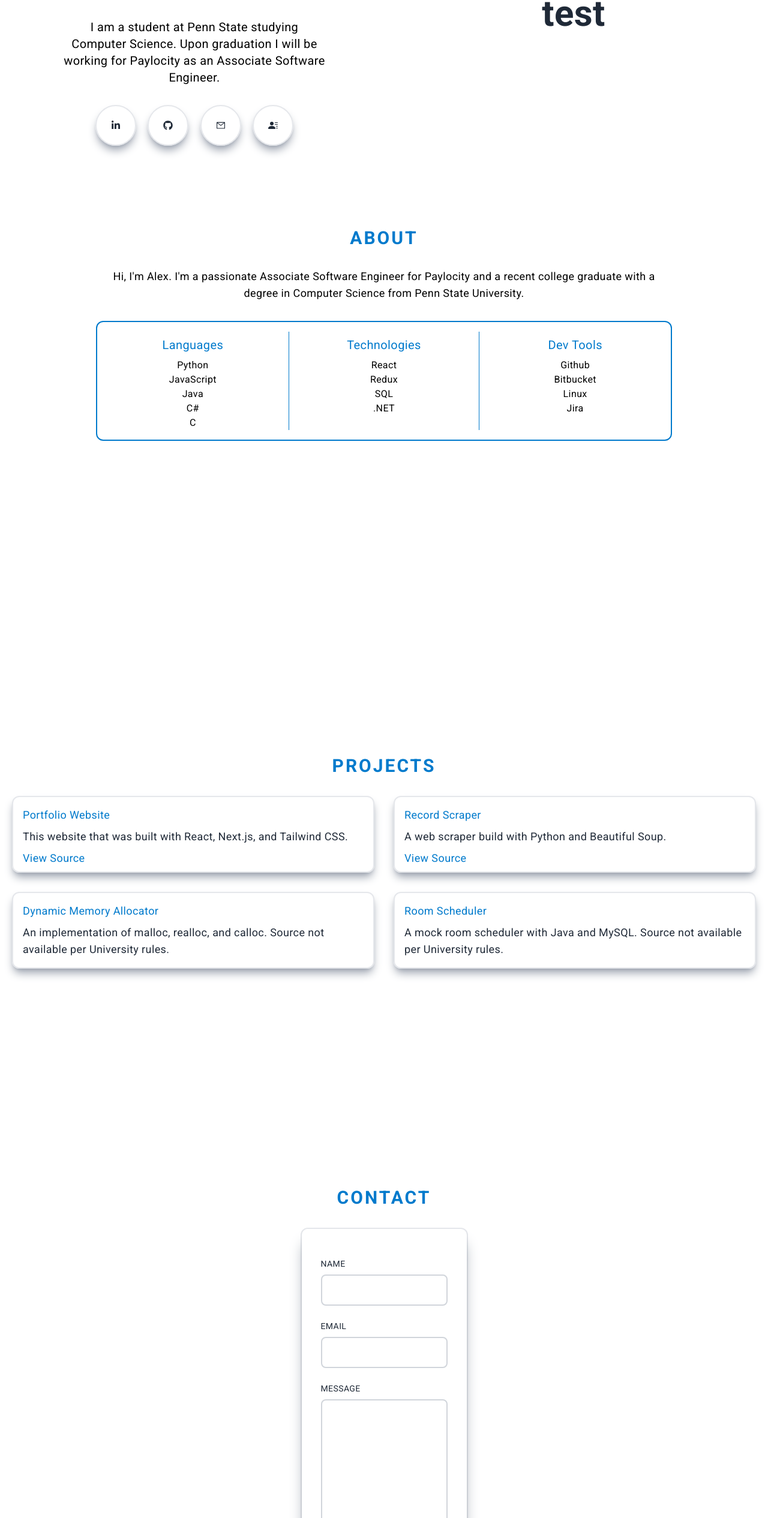
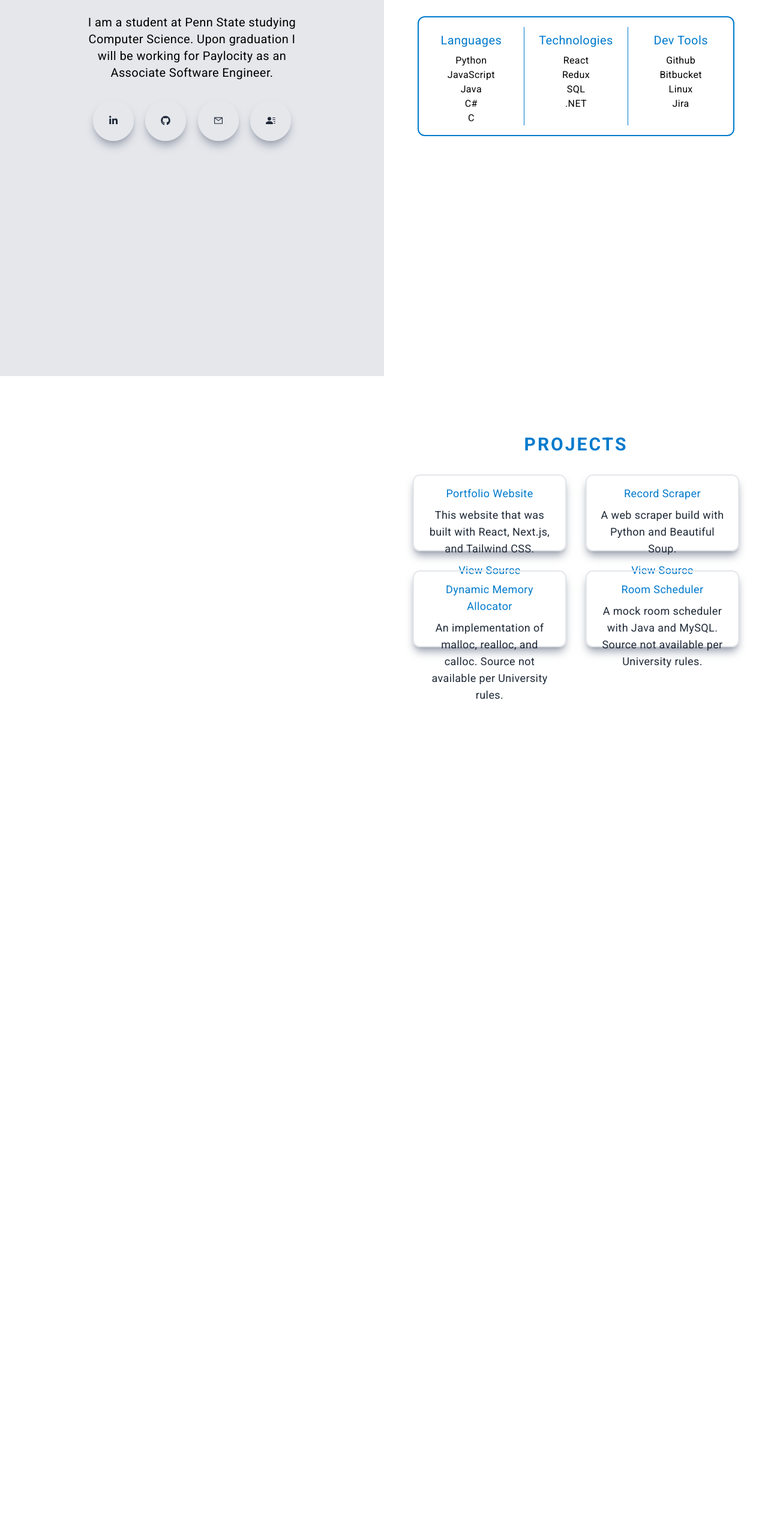
Before and after one commit to alexryan15/alexryan.pro, a Next.js app: page / in a window 1280 px wide. Shown: the part 269-2800 px from the top of the page at 60% size. After the commit the page ends 1696 px from the top, so only its background shows below. Built offline with nearby package versions, Linux system fonts and the light colour scheme.

Commit message:
added static left column and scrolling right column

```diff
--- a/components/Contact.jsx
+++ /dev/null
@@ -1,73 +0,0 @@
-import React, { useState } from "react";
-
-const Contact = () => {
-  const [name, setName] = useState("");
-  const [email, setEmail] = useState("");
-  const [message, setMessage] = useState("");
-
-  return (
-    <div id="contact" className="w-full">
-      <div className="w-11/12 md:w-full flex-1 place-items-center max-w-[50rem] m-auto px-2 py-16">
-        <h2 className="text-3xl pb-8 text-center tracking-widest uppercase text-HIGHLIGHT">
-          Contact
-        </h2>
-        <div className="border-2 rounded-xl justify-center gap-8">
-          <div className="h-auto shadow-xl shadow-gray-400 rounded-xl lg:p-4">
-            <div className="p-4">
-              <form
-                method="POST"
-                action="https://getform.io/f/52c99319-15fa-4fb0-a280-6feceb9a7fe7"
-              >
-                <div className="gap-4 w-full py-2">
-                  <div className="flex flex-col">
-                    <input
-                      type="hidden"
-                      name="_gotcha"
-                      className="hidden !important"
-                    />
-                    <label className="uppercase text-sm py-2">Name</label>
-                    <input
-                      className="border-2 rounded-lg p-3 flex border-gray-300 focus:outline-none focus:border-HIGHLIGHT"
-                      type="text"
-                      name="name"
-                      value={name}
-                      onChange={(e) => setName(e?.target?.value)}
-                      required
-                    />
-                  </div>
-                </div>
-                <div className="flex flex-col py-2">
-                  <label className="uppercase text-sm py-2">Email</label>
-                  <input
-                    className="border-2 rounded-lg p-3 flex border-gray-300 focus:outline-none focus:border-HIGHLIGHT"
-                    type="email"
-                    value={email}
-                    onChange={(e) => setEmail(e?.target?.value)}
-                    name="email"
-                    required
-                  />
-                </div>
-                <div className="flex flex-col py-2">
-                  <label className="uppercase text-sm py-2">Message</label>
-                  <textarea
-                    className="border-2 rounded-lg p-3 border-gray-300 focus:outline-none focus:border-HIGHLIGHT"
-                    rows="8"
-                    value={message}
-                    onChange={(e) => setMessage(e?.target?.value)}
-                    name="message"
-                    required
-                  ></textarea>
-                </div>
-                <button className="w-full p-4 text-gray-100 mt-4">
-                  Send Message
-                </button>
-              </form>
-            </div>
-          </div>
-        </div>
-      </div>
-    </div>
-  );
-};
-
-export default Contact;
--- a/components/Main/Main.jsx
+++ b/components/Main/Main.jsx
@@ -1,46 +1,15 @@
 import React from "react";
-import MainMobileItem from "./MainMobileItem";
-import { AiOutlineMail } from "react-icons/ai";
-import { BsFillPersonLinesFill } from "react-icons/bs";
-import { FaGithub, FaLinkedinIn } from "react-icons/fa";
+import ScrollingColumn from "./ScrollingColumn";
+import StaticColumn from "./StaticColumn";
 
 const Main = () => {
   return (
-    <div id="home" className="text-center py-12">
-      <div className="w-full h-5/6 mx-auto p-2 flex justify-center items-center md:grid grid-cols-2">
-        <div>
-          <h1 className="py-4 text-gray-700 ">
-            Hi, I&#39;m <span className="text-HIGHLIGHT"> Alex</span>
-          </h1>
-          <h1 className="py-2 text-gray-700 ">Computer Science Student</h1>
-          <p className="py-4 text-black max-w-[70%] m-auto font-normal text-xl">
-            I am a student at Penn State studying Computer Science. Upon
-            graduation I will be working for Paylocity as an Associate Software
-            Engineer.
-          </p>
-          {/* Social Links */}
-          <div className="flex items-center justify-between max-w-[330px] m-auto py-4">
-            <MainMobileItem
-              link="https://www.linkedin.com/in/alex-ryan-1a2a29190/"
-              image={<FaLinkedinIn />}
-            />
-            <MainMobileItem
-              link="https://github.com/alexryan15"
-              image={<FaGithub />}
-            />
-            <MainMobileItem
-              link="mailto:alexryan1717@hotmail.com"
-              image={<AiOutlineMail />}
-            />
-            <MainMobileItem
-              link="https://drive.google.com/file/d/1MgDpQqDw06ZIn1AiHedqzSkxCJGkyxNY/view?usp=sharing"
-              image={<BsFillPersonLinesFill />}
-            />
-          </div>
-        </div>
-        <div>
-          <h1>test</h1>
-        </div>
+    <div id="home" className="text-center flex">
+      <div className="w-1/2 p-12 bg-gray-200 fixed">
+        <StaticColumn />
+      </div>
+      <div className="w-1/2 bg-white ml-auto p-12 overflow-y-auto">
+        <ScrollingColumn />
       </div>
     </div>
   );
--- /dev/null
+++ b/components/Main/ScrollingColumn.jsx
@@ -0,0 +1,14 @@
+import React from "react";
+import About from "../About/About";
+import Projects from "../Projects";
+
+const ScrollingColumn = () => {
+  return (
+    <>
+      <About />
+      <Projects />
+    </>
+  );
+};
+
+export default ScrollingColumn;
--- /dev/null
+++ b/components/Main/StaticColumn.jsx
@@ -0,0 +1,41 @@
+import React from "react";
+import MainMobileItem from "./MainMobileItem";
+import { AiOutlineMail } from "react-icons/ai";
+import { BsFillPersonLinesFill } from "react-icons/bs";
+import { FaGithub, FaLinkedinIn } from "react-icons/fa";
+
+const StaticColumn = () => {
+  return (
+    <div className="h-screen">
+      <h1 className="py-4 text-gray-700 ">
+        Hi, I&#39;m <span className="text-HIGHLIGHT"> Alex</span>
+      </h1>
+      <h1 className="py-2 text-gray-700 ">Computer Science Student</h1>
+      <p className="py-4 text-black max-w-[70%] m-auto font-normal text-xl">
+        I am a student at Penn State studying Computer Science. Upon graduation
+        I will be working for Paylocity as an Associate Software Engineer.
+      </p>
+      {/* Social Links */}
+      <div className="flex items-center justify-between max-w-[330px] m-auto py-4">
+        <MainMobileItem
+          link="https://www.linkedin.com/in/alex-ryan-1a2a29190/"
+          image={<FaLinkedinIn />}
+        />
+        <MainMobileItem
+          link="https://github.com/alexryan15"
+          image={<FaGithub />}
+        />
+        <MainMobileItem
+          link="mailto:alexryan1717@hotmail.com"
+          image={<AiOutlineMail />}
+        />
+        <MainMobileItem
+          link="https://drive.google.com/file/d/1MgDpQqDw06ZIn1AiHedqzSkxCJGkyxNY/view?usp=sharing"
+          image={<BsFillPersonLinesFill />}
+        />
+      </div>
+    </div>
+  );
+};
+
+export default StaticColumn;
--- a/pages/index.js
+++ b/pages/index.js
@@ -1,8 +1,5 @@
 import Head from 'next/head'
-import About from '../components/About/About'
-import Contact from '../components/Contact'
 import Main from '../components/Main/Main'
-import Projects from '../components/Projects'
 
 export default function Home() {
   return (
@@ -13,9 +10,6 @@ export default function Home() {
         <link rel="icon" href="/logo.png" />
       </Head>
       <Main />
-      <About />
-      <Projects />
-      <Contact />
     </div>
   )
 }
```
